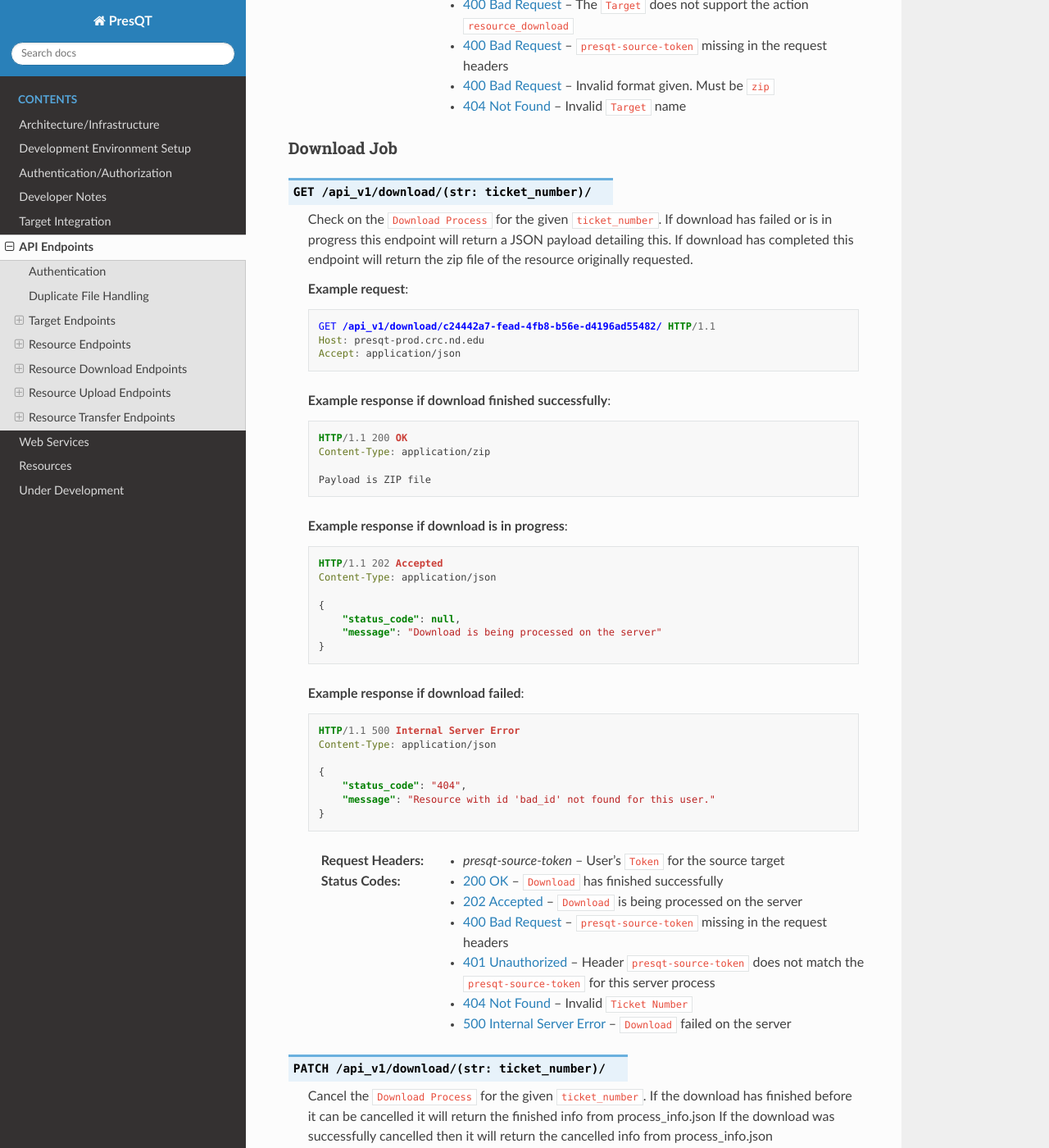
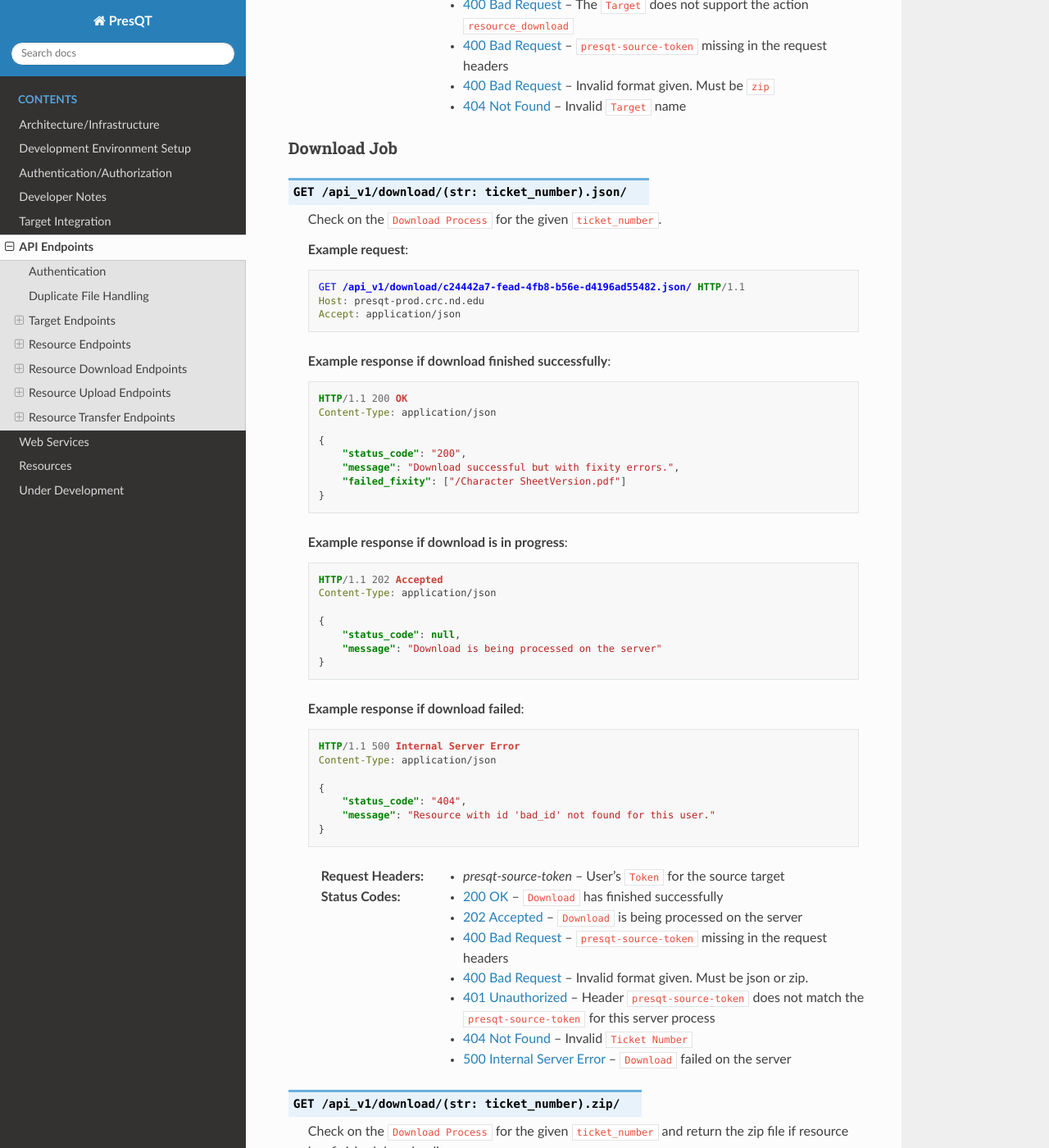
Before and after one commit to Lucy-Family-Institute/presqt, a Sphinx documentation site: the page built from docs/api_endpoints.rst, in a window 1280 px wide and 1400 px high, scrolled down 7693 px. Shown: the whole window at 82% size. Built offline with Sphinx 7.4.7 and the Read the Docs theme 2.0.0, drawn with Linux system fonts in a browser that asks for light colours; some of the changed text lies outside the part shown.

Commit message:
Updated docs

```diff
--- a/docs/api_endpoints.rst
+++ b/docs/api_endpoints.rst
@@ -429,17 +429,74 @@
 Download Job
 ++++++++++++
 
-.. http:get::  /api_v1/download/(str: ticket_number)/
+.. http:get::  /api_v1/download/(str: ticket_number).json/
 
     Check on the ``Download Process`` for the given ``ticket_number``.
-    If download has failed or is in progress this endpoint will return a JSON payload detailing this.
-    If download has completed this endpoint will return the zip file of the resource originally requested.
 
     **Example request**:
 
     .. sourcecode:: http
 
-        GET /api_v1/download/c24442a7-fead-4fb8-b56e-d4196ad55482/ HTTP/1.1
+        GET /api_v1/download/c24442a7-fead-4fb8-b56e-d4196ad55482.json/ HTTP/1.1
+        Host: presqt-prod.crc.nd.edu
+        Accept: application/json
+
+    **Example response if download finished successfully**:
+
+    .. sourcecode:: http
+
+        HTTP/1.1 200 OK
+        Content-Type: application/json
+
+        {
+            "status_code": "200",
+            "message": "Download successful but with fixity errors.",
+            "failed_fixity": ["/Character SheetVersion.pdf"]
+        }
+
+    **Example response if download is in progress**:
+
+    .. sourcecode:: http
+
+        HTTP/1.1 202 Accepted
+        Content-Type: application/json
+
+        {
+            "status_code": null,
+            "message": "Download is being processed on the server"
+        }
+
+    **Example response if download failed**:
+
+    .. sourcecode:: http
+
+        HTTP/1.1 500 Internal Server Error
+        Content-Type: application/json
+
+        {
+            "status_code": "404",
+            "message": "Resource with id 'bad_id' not found for this user."
+        }
+
+    :reqheader presqt-source-token: User's ``Token`` for the source target
+    :statuscode 200: ``Download`` has finished successfully
+    :statuscode 202: ``Download`` is being processed on the server
+    :statuscode 400: ``presqt-source-token`` missing in the request headers
+    :statuscode 400: Invalid format given. Must be json or zip.
+    :statuscode 401: Header ``presqt-source-token`` does not match the ``presqt-source-token`` for this server process
+    :statuscode 404: Invalid ``Ticket Number``
+    :statuscode 500: ``Download`` failed on the server
+
+.. http:get::  /api_v1/download/(str: ticket_number).zip/
+
+    Check on the ``Download Process`` for the given ``ticket_number`` and return the zip file if
+    resource has finished downloading.
+
+    **Example request**:
+
+    .. sourcecode:: http
+
+        GET /api_v1/download/c24442a7-fead-4fb8-b56e-d4196ad55482.zip/ HTTP/1.1
         Host: presqt-prod.crc.nd.edu
         Accept: application/json
 
@@ -480,6 +537,7 @@
     :statuscode 200: ``Download`` has finished successfully
     :statuscode 202: ``Download`` is being processed on the server
     :statuscode 400: ``presqt-source-token`` missing in the request headers
+    :statuscode 400: Invalid format given. Must be json or zip.
     :statuscode 401: Header ``presqt-source-token`` does not match the ``presqt-source-token`` for this server process
     :statuscode 404: Invalid ``Ticket Number``
     :statuscode 500: ``Download`` failed on the server
```
